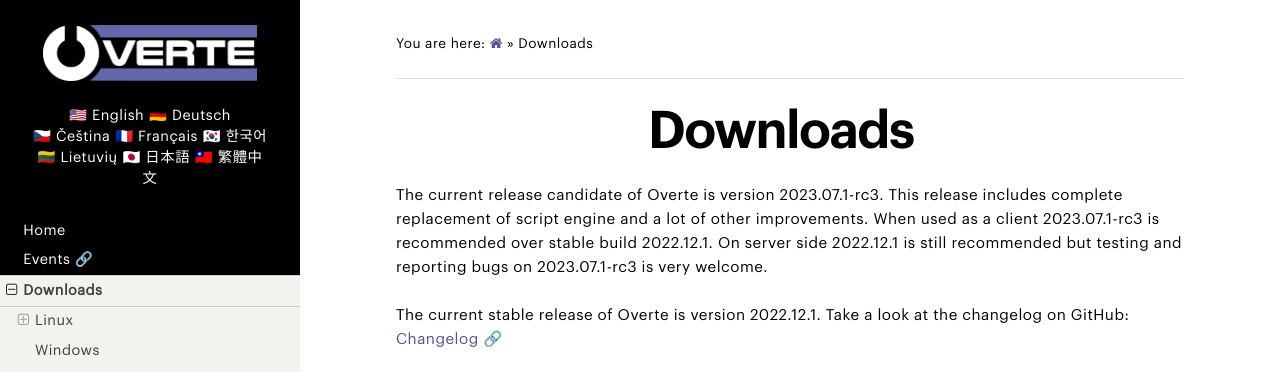
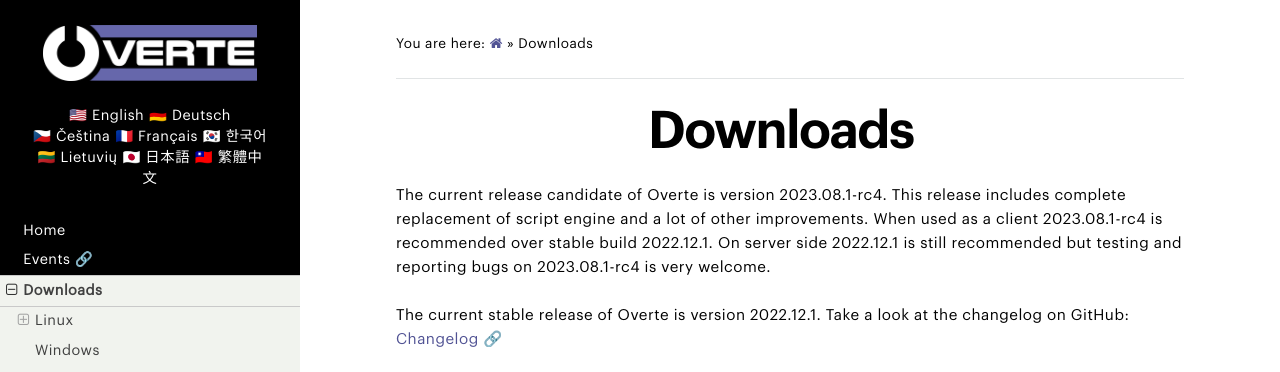
Before and after one commit to overte-org/overte-website-sphinx, a Sphinx documentation site: the page built from source/downloads.rst, in a window 1280 px wide and 900 px high. Shown: the top 372 px of the window. Built offline with Sphinx 7.4.7 and the Read the Docs theme 2.0.0, drawn with Linux system fonts in a browser that asks for light colours.

Commit message:
Update downloads.rst for RC4

```diff
--- a/source/downloads.rst
+++ b/source/downloads.rst
@@ -4,10 +4,10 @@
 Downloads
 #########
 
-The current release candidate of Overte is version 2023.07.1-rc3.
+The current release candidate of Overte is version 2023.08.1-rc4.
 This release includes complete replacement of script engine and a lot of other improvements.
-When used as a client 2023.07.1-rc3 is recommended over stable build 2022.12.1.
-On server side 2022.12.1 is still recommended but testing and reporting bugs on 2023.07.1-rc3 is very welcome.
+When used as a client 2023.08.1-rc4 is recommended over stable build 2022.12.1.
+On server side 2022.12.1 is still recommended but testing and reporting bugs on 2023.08.1-rc4 is very welcome.
 
 The current stable release of Overte is version 2022.12.1.
 Take a look at the changelog on GitHub: `Changelog 🔗 <https://github.com/overte-org/overte/blob/master/CHANGELOG.md>`_
@@ -21,7 +21,7 @@
 Interface
 *********
 
-.. button-link:: https://public.overte.org/build/overte/release-candidate/2023.07.1-rc3/Overte-2023.07.1-rc3-nodebug-x86_64.AppImage
+.. button-link:: https://public.overte.org/build/overte/release-candidate/2023.08.1-rc4/Overte-2023.08.1-rc4-nodebug-x86_64.AppImage
     :shadow:
     :color: primary
 
@@ -55,7 +55,7 @@
 Select a custom install and tick “Overte Server” during the installation process if you want to run a Domain Server.
 You can always rerun the installer later to install the server software afterwards.
 
-.. button-link:: https://public.overte.org/build/overte/release-candidate/2023.07.1-rc3/Overte-2023.07.1-rc3.exe
+.. button-link:: https://public.overte.org/build/overte/release-candidate/2023.08.1-rc4/Overte-2023.08.1-rc4-.exe
     :shadow:
     :color: primary
 
```
